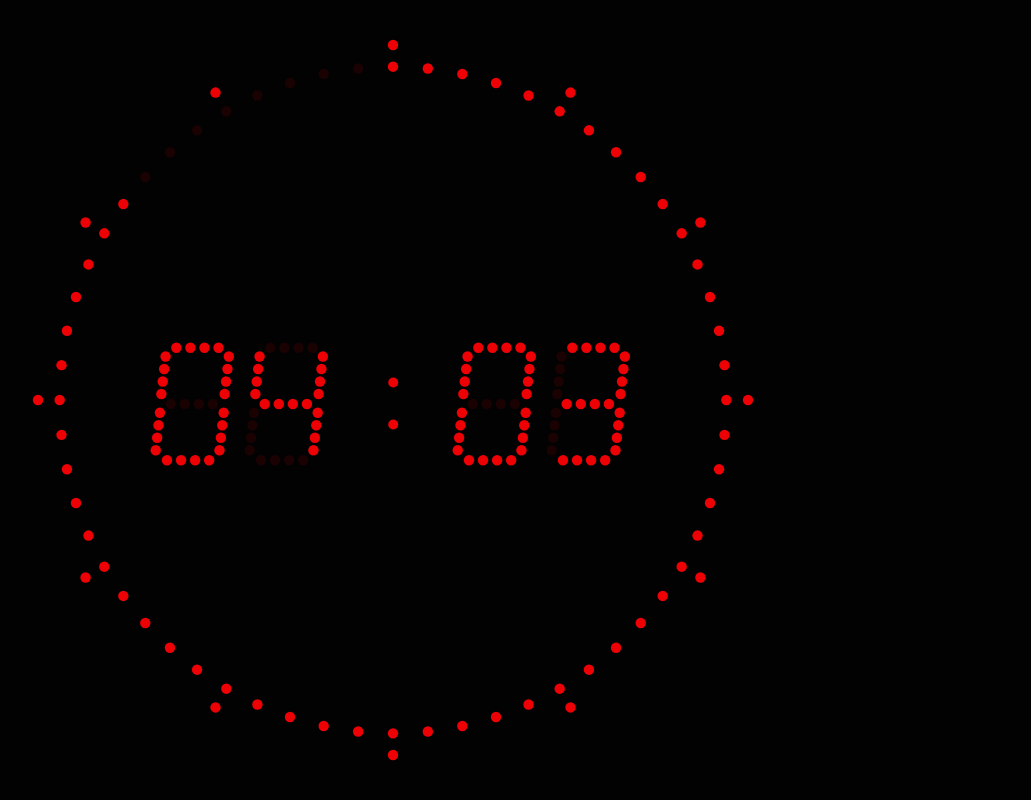
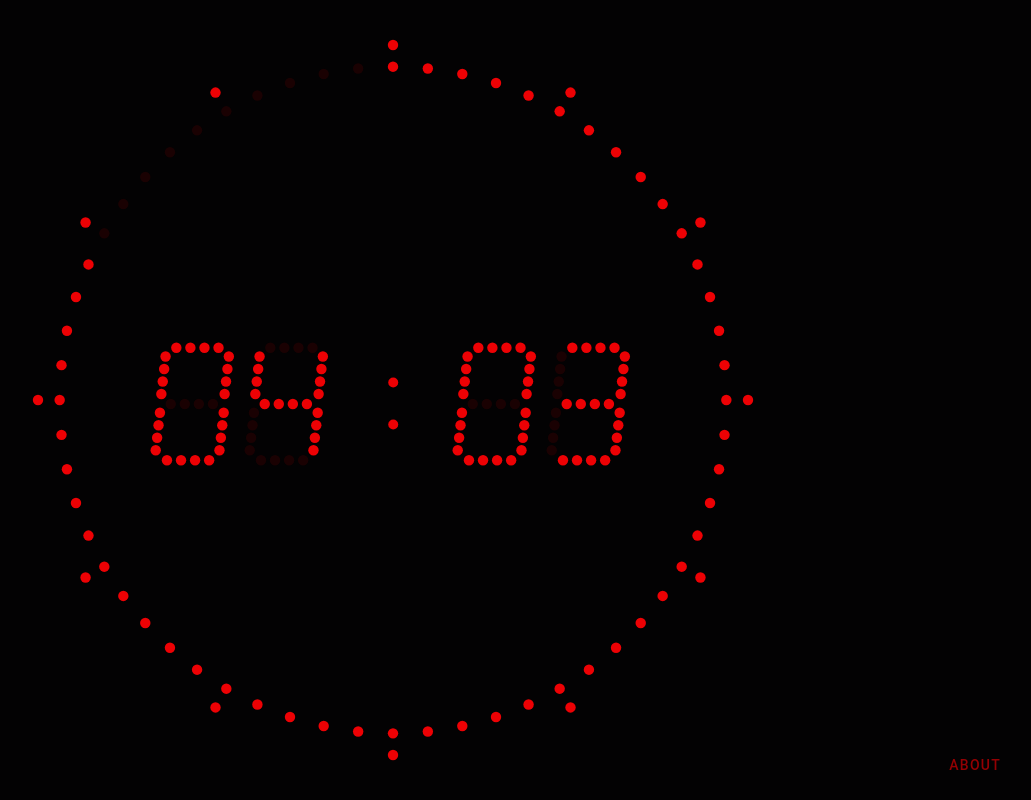
Before and after one commit to barandasdemir/criminal-clock, a Vue app: page / in a window 1280 px wide. Shown: the whole page, without its empty margins (247-1278 px from the left). Built offline with nearby package versions, Linux system fonts and the light colour scheme.

Commit message:
add about section

```diff
--- a/src/App.vue
+++ b/src/App.vue
@@ -1,10 +1,16 @@
 <template>
   <v-app>
-    <v-main>
+    <v-main ref="mainEl">
       <Clock />
+      <Drawer :show="inFocus" />
     </v-main>
   </v-app>
 </template>
+
+<script setup lang="ts">
+const mainEl = ref<HTMLElement>();
+const inFocus = useElementHover(mainEl);
+</script>
 
 <style lang="scss">
 * {
--- /dev/null
+++ b/src/components/Drawer.vue
@@ -0,0 +1,70 @@
+<template>
+  <v-slide-y-reverse-transition>
+    <div v-if="props.show" class="drawer-toggle">
+      <v-btn variant="plain" @click.stop="visible = !visible">About</v-btn>
+    </div>
+  </v-slide-y-reverse-transition>
+
+  <v-navigation-drawer v-model="visible" location="right" class="pa-5" width="350" temporary>
+    <div class="d-flex flex-column justify-center w-100 h-100">
+      <v-spacer />
+
+      <div class="mb-10">
+        <v-img src="/android-chrome-192x192.png" />
+      </div>
+
+      <p class="title text-overline mb-10">Criminal Clock</p>
+
+      <p class="text-subtitle-2 text-center font-weight-light">Inspired by the show</p>
+      <strong class="text-center text-subtitle-2 mb-10">Criminal UK/Germany/Spain/France</strong>
+
+      <v-spacer />
+
+      <p class="d-flex align-center justify-center text-caption text-center mb-1">
+        Made with
+        <Heart />
+      </p>
+
+      <p class="text-caption text-center mb-5">
+        Baran D. (<a
+          href="https://fledra.dev"
+          target="_blank"
+          rel="noopener noreferrer"
+          class="text-decoration-none text-primary font-weight-bold"
+        >
+          https://fledra.dev
+        </a>
+        )
+      </p>
+
+      <v-btn variant="tonal" @click="hide">Close</v-btn>
+    </div>
+  </v-navigation-drawer>
+</template>
+
+<script setup lang="ts">
+const props = defineProps<{ show: boolean }>();
+
+const visible = ref(false);
+
+function hide() {
+  visible.value = false;
+}
+
+whenever(() => !props.show, hide);
+</script>
+
+<style lang="scss" scoped>
+.drawer-toggle {
+  display: inline-flex;
+  align-items: center;
+  position: absolute;
+  bottom: 1.5rem;
+  right: 1rem;
+}
+
+.title {
+  text-align: center;
+  font-size: 1.5rem !important;
+}
+</style>
--- /dev/null
+++ b/src/components/Heart.vue
@@ -0,0 +1,39 @@
+<template>
+  <svg width="25" height="1rem" viewBox="0 0 256 256">
+    <g class="heart">
+      <path
+        d="M232 94c0 66-104 122-104 122S24 160 24 94a54 54 0 0 1 54-54c22.59 0 41.94 12.31 50 32c8.06-19.69 27.41-32 50-32a54 54 0 0 1 54 54"
+        opacity=".2"
+      />
+      <path
+        d="M178 32c-20.65 0-38.73 8.88-50 23.89C116.73 40.88 98.65 32 78 32a62.07 62.07 0 0 0-62 62c0 70 103.79 126.66 108.21 129a8 8 0 0 0 7.58 0C136.21 220.66 240 164 240 94a62.07 62.07 0 0 0-62-62m-50 174.8C109.74 196.16 32 147.69 32 94a46.06 46.06 0 0 1 46-46c19.45 0 35.78 10.36 42.6 27a8 8 0 0 0 14.8 0c6.82-16.67 23.15-27 42.6-27a46.06 46.06 0 0 1 46 46c0 53.61-77.76 102.15-96 112.8"
+      />
+    </g>
+  </svg>
+</template>
+
+<style lang="scss" scoped>
+@keyframes heartbeat {
+  0% {
+    transform: scale(1);
+  }
+  15% {
+    transform: scale(1.3);
+  }
+  25% {
+    transform: scale(1.15);
+  }
+  35% {
+    transform: scale(1.3);
+  }
+  100% {
+    transform: scale(1);
+  }
+}
+
+.heart {
+  fill: color(primary);
+  transform-origin: center;
+  animation: heartbeat 1.2s ease infinite 0s;
+}
+</style>
```
